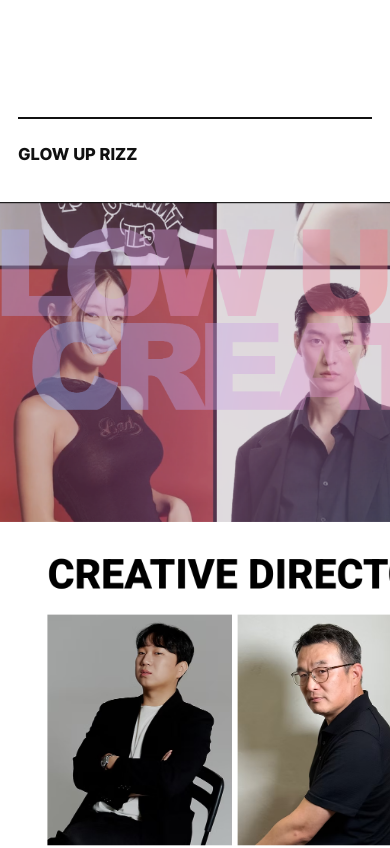
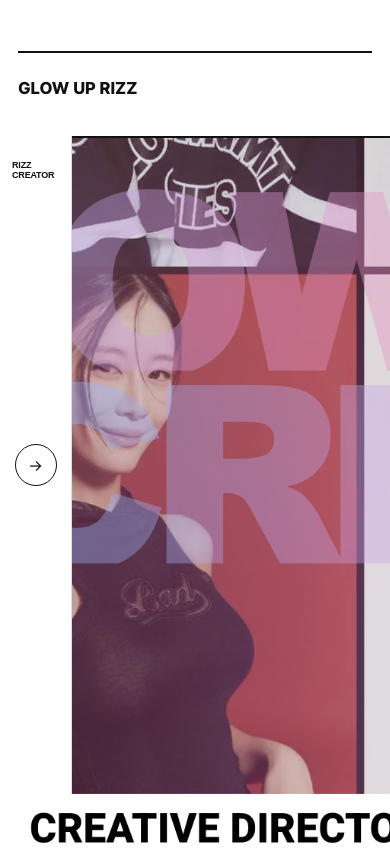
Before and after one commit to huiugim8-wq/rizz, a Next.js app: page / in a window 390 px wide. Shown: the part 1860-2708 px from the top of the page. Built offline with nearby package versions, Linux system fonts and the light colour scheme.

Commit message:
Add interactive horizontal homepage story

```diff
--- a/app/home/home-page.tsx
+++ b/app/home/home-page.tsx
@@ -1,36 +1,9 @@
-import type { CSSProperties } from 'react';
 import Link from 'next/link';
 import { Shell } from '../components/site-shell';
-import { homeBusinesses, homeMedia, type HomeBusiness } from './home-content';
+import { homeBusinesses, homeMedia } from './home-content';
+import { HorizontalBusinessRail } from './horizontal-business-rail';
 import { ScrollFilmHero } from './scroll-film-hero';
 import styles from './home.module.css';
-
-function BusinessPanel({ business, index }: { business: HomeBusiness; index: number }) {
-  return (
-    <article
-      className={styles.businessPanel}
-      data-tone={business.tone}
-      style={{ '--panel-index': index + 1 } as CSSProperties}
-    >
-      <div className={styles.businessVisual}>
-        <img src={business.image} alt="" />
-        <strong>{business.label}</strong>
-      </div>
-      <div className={styles.businessCopy}>
-        <header><span>{business.name}</span></header>
-        <div>
-          <p>{business.label}</p>
-          <h3>{business.headline}</h3>
-          <p>{business.description}</p>
-          <ul>
-            {business.points.map((point) => <li key={point}>{point}</li>)}
-          </ul>
-        </div>
-        <Link href={business.href}>VIEW BUSINESS</Link>
-      </div>
-    </article>
-  );
-}
 
 export default function HomePage() {
   return (
@@ -47,6 +20,10 @@ export default function HomePage() {
       </section>
 
       <section className={styles.creatorCollage} aria-label="Rizz creators">
+        <Link className={styles.creatorEntry} href="/mcn" aria-label="크리에이터 페이지로 이동">
+          <span>RIZZ<br />CREATOR</span>
+          <i aria-hidden="true">→</i>
+        </Link>
         <img src="/home-scroll/creator-collage.png" alt="글로우업리즈 크리에이터" />
       </section>
 
@@ -60,9 +37,7 @@ export default function HomePage() {
           <h2 id="business-title">OUR BUSINESS</h2>
           <footer>하나의 영향력이 다음 사업을 만드는 구조</footer>
         </header>
-        {homeBusinesses.map((business, index) => (
-          <BusinessPanel business={business} index={index} key={business.name} />
-        ))}
+        <HorizontalBusinessRail businesses={homeBusinesses} />
       </section>
 
       <section className={styles.declaration} aria-labelledby="declaration-title">
--- a/app/home/home.module.css
+++ b/app/home/home.module.css
@@ -21,7 +21,7 @@
 }
 
 .page :global(.site-footer) {
-  min-height: 320px;
+  min-height: clamp(280px, 16.5vw, 470px);
   height: auto;
   padding-top: 72px;
   background: #050505;
@@ -33,7 +33,7 @@
 
 .hero {
   position: relative;
-  height: 180svh;
+  height: calc(100svh + 440px);
   color: #fff;
   background: #fff;
 }
@@ -225,7 +225,7 @@
 }
 
 .manifesto {
-  min-height: 920px;
+  min-height: 48vw;
   padding: 142px 7.5vw 86px;
 }
 
@@ -265,24 +265,78 @@
   background: #fff;
 }
 
-.creatorCollage img,
 .directors img {
   display: block;
   width: 100%;
   height: auto;
 }
 
+.creatorCollage {
+  display: grid;
+  grid-template-columns: 12vw minmax(0, 1fr);
+  height: 48.2vw;
+}
+
+.creatorCollage > img {
+  display: block;
+  width: 100%;
+  height: 100%;
+  object-fit: cover;
+  object-position: center;
+}
+
+.creatorEntry {
+  position: relative;
+  z-index: 2;
+  display: flex;
+  padding: 3.6vw 2.3vw;
+  align-items: flex-start;
+  justify-content: space-between;
+  flex-direction: column;
+  color: #111;
+  background: #fff;
+  border-right: 1px solid #ddd;
+}
+
+.creatorEntry span {
+  font: 800 clamp(10px, 0.85vw, 16px) / 1.15 Arial, sans-serif;
+  letter-spacing: -0.02em;
+}
+
+.creatorEntry i {
+  position: absolute;
+  top: 50%;
+  left: 50%;
+  display: grid;
+  width: clamp(38px, 4vw, 72px);
+  aspect-ratio: 1;
+  border: 1px solid #111;
+  border-radius: 50%;
+  place-items: center;
+  font-style: normal;
+  font-size: clamp(16px, 1.5vw, 28px);
+  transform: translate(-50%, -50%);
+  transition: color 180ms ease, background 180ms ease, transform 180ms ease;
+}
+
+.creatorEntry:hover i,
+.creatorEntry:focus-visible i {
+  color: #fff;
+  background: #111;
+  transform: translate(calc(-50% + 8px), -50%);
+}
+
 .directors {
-  padding: 2vw;
+  padding: 0;
 }
 
 .businesses {
   position: relative;
-  background: #111;
+  background: #fff;
 }
 
 .businessesIntro {
-  min-height: 620px;
+  min-height: 32.3vw;
   padding: 100px 7.2vw 72px;
 }
 
@@ -298,17 +352,53 @@
   font-size: clamp(20px, 2vw, 38px);
 }
 
-.businessPanel {
+.businessRail {
+  position: relative;
+  height: calc(200vw + 100svh - 88px);
+  background: #111;
+}
+
+.businessRailSticky {
   position: sticky;
-  z-index: var(--panel-index);
   top: 88px;
-  display: grid;
-  grid-template-columns: minmax(0, 84.7fr) minmax(0, 15.3fr);
   height: calc(100svh - 88px);
   min-height: 700px;
   overflow: hidden;
+}
+
+.businessTrack {
+  display: flex;
+  height: 100%;
+  will-change: transform;
+}
+
+.businessPanel {
+  display: grid;
+  flex: 0 0 100vw;
+  grid-template-columns: minmax(0, 84.7fr) minmax(0, 15.3fr);
+  width: 100vw;
+  height: 100%;
+  overflow: hidden;
   color: #fff;
   background: #111;
+}
+
+.businessProgress {
+  position: absolute;
+  z-index: 8;
+  right: 0;
+  bottom: 0;
+  left: 0;
+  height: 3px;
+  background: rgba(255, 255, 255, 0.28);
+}
+
+.businessProgress i {
+  display: block;
+  width: 100%;
+  height: 100%;
+  background: #fff;
+  transform-origin: left center;
 }
 
 .businessVisual {
@@ -420,7 +510,7 @@
 
 .declaration {
   position: relative;
-  min-height: min(995px, 52vw);
+  min-height: 51.4vw;
   overflow: hidden;
   color: #fff;
   background: #111;
@@ -477,7 +567,7 @@
 }
 
 .contact {
-  min-height: 740px;
+  min-height: 38.2vw;
   padding: 88px 5.2vw 58px;
 }
 
@@ -540,7 +630,7 @@
   }
 
   .hero {
-    height: 160svh;
+    height: calc(100svh + 440px);
   }
 
   .heroSticky {
@@ -590,15 +680,33 @@
     left: 18px;
   }
 
-  .creatorCollage img {
-    width: 170vw;
+  .creatorCollage {
+    grid-template-columns: 72px minmax(0, 1fr);
+    height: min(78svh, 760px);
+    min-height: 520px;
+  }
+
+  .creatorCollage > img {
+    width: 155vw;
     max-width: none;
-    transform: translateX(-30vw);
+    object-position: 52% center;
+  }
+
+  .creatorEntry {
+    padding: 24px 12px;
+  }
+
+  .creatorEntry span {
+    font-size: 9px;
+  }
+
+  .creatorEntry i {
+    width: 42px;
   }
 
   .directors {
     overflow-x: auto;
-    padding: 18px;
+    padding: 0;
   }
 
   .directors img {
@@ -616,16 +724,23 @@
     font-size: 24vw;
   }
 
-  .businessPanel {
-    position: relative;
-    top: auto;
-    grid-template-columns: 1fr;
-    height: auto;
+  .businessRail {
+    height: calc(200vw + 100svh - 72px);
+  }
+
+  .businessRailSticky {
+    top: 72px;
+    height: calc(100svh - 72px);
     min-height: 0;
   }
 
+  .businessPanel {
+    grid-template-rows: minmax(0, 58fr) minmax(0, 42fr);
+    grid-template-columns: 1fr;
+  }
+
   .businessVisual {
-    height: 72svh;
+    height: auto;
   }
 
   .businessVisual strong {
@@ -635,8 +750,8 @@
   }
 
   .businessCopy {
-    min-height: 620px;
-    padding: 34px 18px 28px;
+    min-height: 0;
+    padding: 22px 18px 18px;
   }
 
   .businessCopy header,
@@ -648,7 +763,25 @@
   }
 
   .businessCopy h3 {
-    font-size: 12vw;
+    margin-bottom: 14px;
+    font-size: clamp(30px, 9vw, 46px);
+  }
+
+  .businessCopy > div > p:first-child {
+    margin-bottom: 16px;
+  }
+
+  .businessCopy > div > p:nth-of-type(2) {
+    font-size: 13px;
+    line-height: 1.45;
+  }
+
+  .businessCopy ul {
+    display: none;
+  }
+
+  .businessCopy > a {
+    padding: 11px 0;
   }
 
   .declaration {
--- /dev/null
+++ b/app/home/horizontal-business-rail.tsx
@@ -0,0 +1,83 @@
+'use client';
+
+import { useEffect, useRef, useState } from 'react';
+import Link from 'next/link';
+import type { HomeBusiness } from './home-content';
+import styles from './home.module.css';
+
+function BusinessPanel({ business }: { business: HomeBusiness }) {
+  return (
+    <article className={styles.businessPanel} data-tone={business.tone}>
+      <div className={styles.businessVisual}>
+        <img src={business.image} alt="" />
+        <strong>{business.label}</strong>
+      </div>
+      <div className={styles.businessCopy}>
+        <header><span>{business.name}</span></header>
+        <div>
+          <p>{business.label}</p>
+          <h3>{business.headline}</h3>
+          <p>{business.description}</p>
+          <ul>
+            {business.points.map((point) => <li key={point}>{point}</li>)}
+          </ul>
+        </div>
+        <Link href={business.href}>VIEW BUSINESS</Link>
+      </div>
+    </article>
+  );
+}
+
+export function HorizontalBusinessRail({ businesses }: { businesses: readonly HomeBusiness[] }) {
+  const sectionRef = useRef<HTMLElement>(null);
+  const [progress, setProgress] = useState(0);
+
+  useEffect(() => {
+    const section = sectionRef.current;
+    if (!section) return;
+
+    let frame = 0;
+    const update = () => {
+      frame = 0;
+      const bounds = section.getBoundingClientRect();
+      const headerHeight = window.innerWidth <= 900 ? 72 : 88;
+      const viewportHeight = window.innerHeight - headerHeight;
+      const travel = Math.max(1, section.offsetHeight - viewportHeight);
+      const next = Math.min(1, Math.max(0, (headerHeight - bounds.top) / travel));
+      setProgress((current) => Math.abs(current - next) > 0.0005 ? next : current);
+    };
+    const schedule = () => {
+      if (!frame) frame = window.requestAnimationFrame(update);
+    };
+
+    update();
+    window.addEventListener('scroll', schedule, { passive: true });
+    window.addEventListener('resize', schedule);
+    return () => {
+      window.cancelAnimationFrame(frame);
+      window.removeEventListener('scroll', schedule);
+      window.removeEventListener('resize', schedule);
+    };
+  }, []);
+
+  const distance = Math.max(0, businesses.length - 1) * 100;
+
+  return (
+    <section ref={sectionRef} className={styles.businessRail} aria-label="Our business">
+      <div className={styles.businessRailSticky}>
+        <div
+          className={styles.businessTrack}
+          style={{
+            width: `${businesses.length * 100}vw`,
+            transform: `translate3d(${-progress * distance}vw, 0, 0)`,
+          }}
+        >
+          {businesses.map((business) => <BusinessPanel business={business} key={business.name} />)}
+        </div>
+        <div className={styles.businessProgress} aria-hidden="true">
+          <i style={{ transform: `scaleX(${Math.max(0.02, progress)})` }} />
+        </div>
+      </div>
+    </section>
+  );
+}
--- a/app/home/scroll-film-hero.tsx
+++ b/app/home/scroll-film-hero.tsx
@@ -132,7 +132,7 @@ export function ScrollFilmHero({ film, poster }: ScrollFilmHeroProps) {
     const update = () => {
       frame = 0;
       const rect = section.getBoundingClientRect();
-      const revealDistance = Math.max(180, window.innerHeight * 0.25);
+      const revealDistance = Math.min(360, Math.max(180, window.innerHeight * 0.25));
       const next = reducedMotion.matches ? 1 : Math.min(1, Math.max(0, -rect.top / revealDistance));
       setIntroProgress((current) => Math.abs(current - next) > 0.0005 ? next : current);
     };
```
